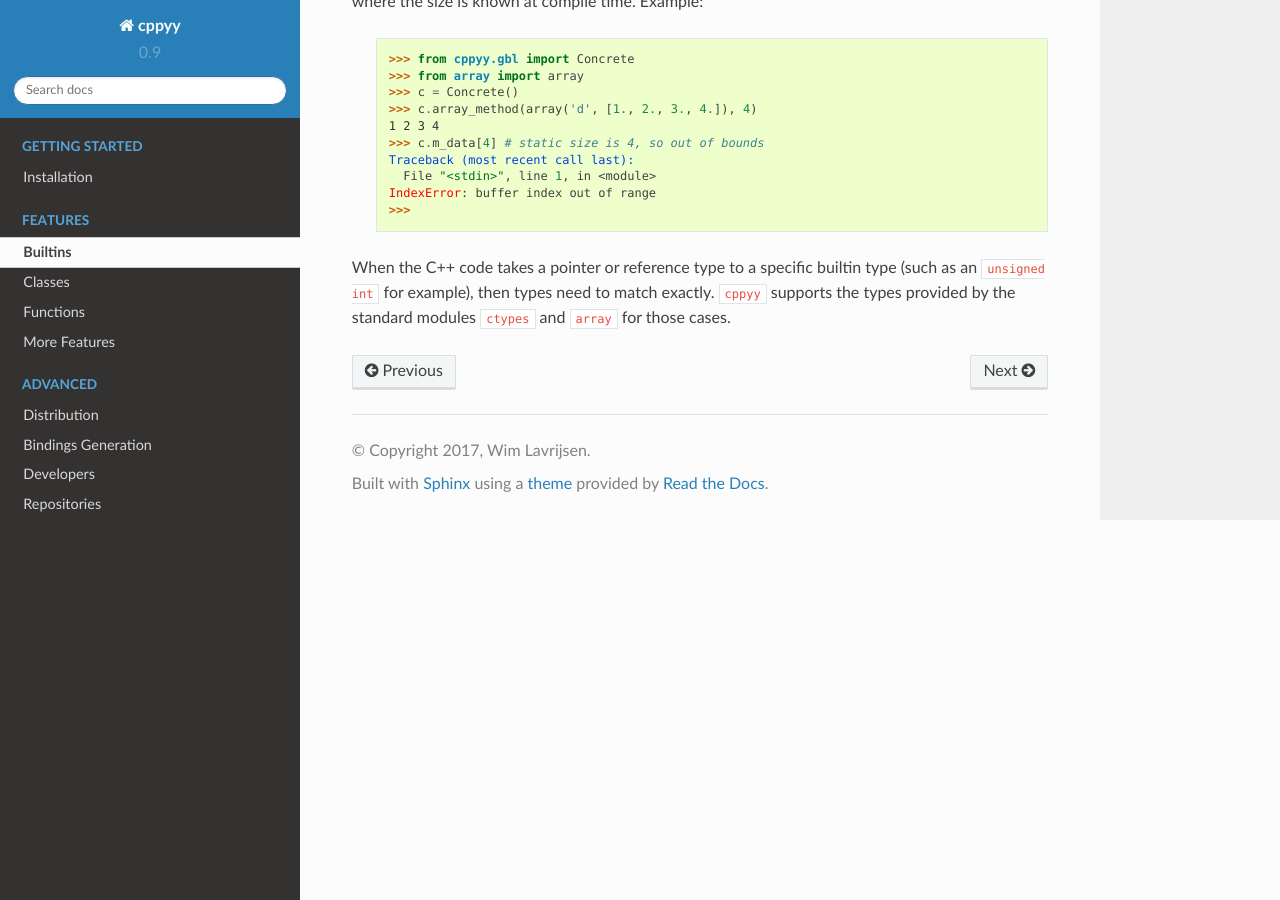
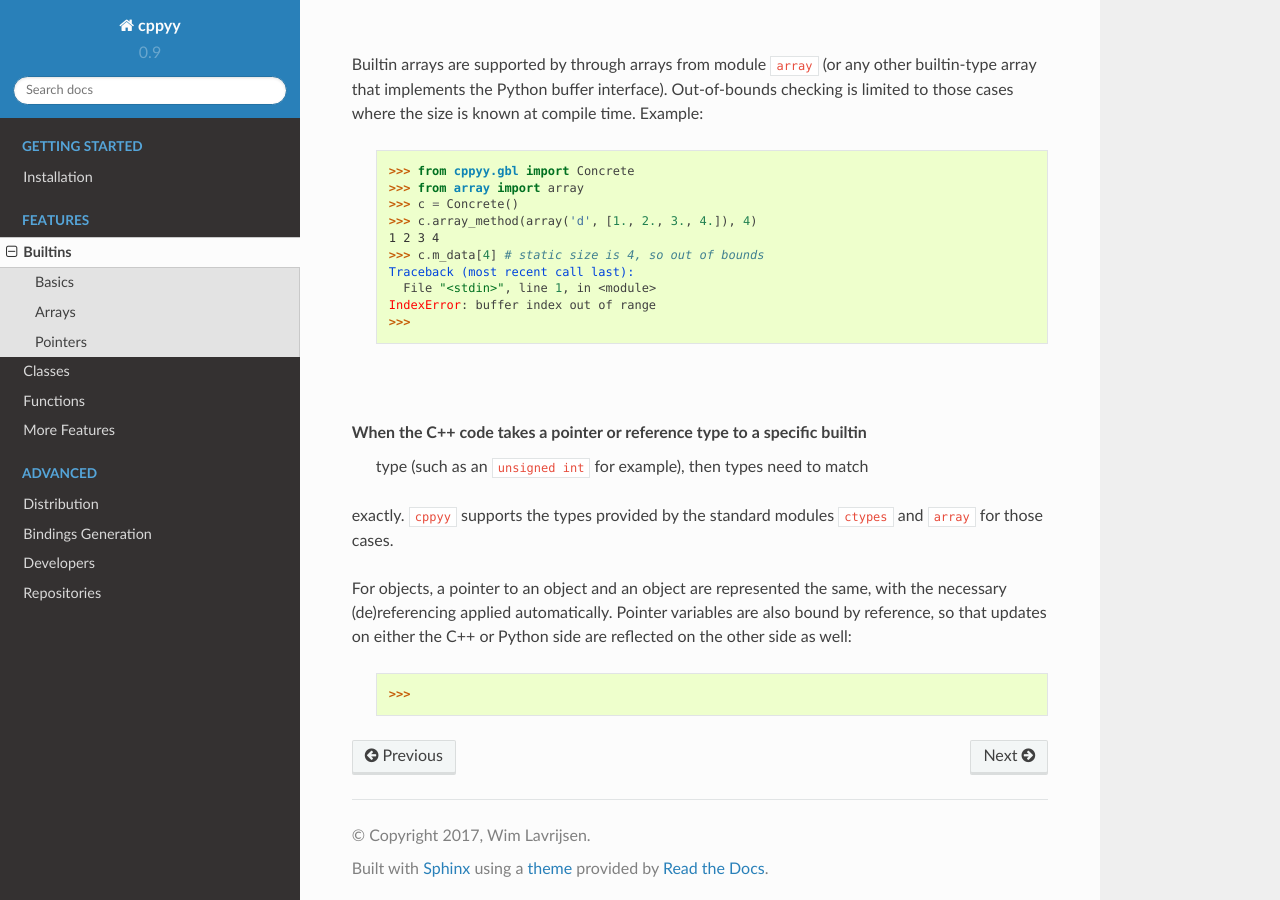
Before and after one commit to wlav/cppyy, a Sphinx documentation site: the page built from doc/source/builtins.rst, in a window 1280 px wide and 900 px high, scrolled down 828 px. Built offline with Sphinx 7.4.7 and the Read the Docs theme 2.0.0, drawn with Linux system fonts in a browser that asks for light colours.

Commit message:
more documentation

```diff
--- a/doc/source/builtins.rst
+++ b/doc/source/builtins.rst
@@ -22,6 +26,9 @@ Download it, save it under the name ``features.h``, and load it:
     >>>
 
 
+:toconly:`Basics`
+"""""""""""""""""
+
 Most builtin data types map onto the expected equivalent Python types, with
 the caveats that there may be size differences, different precision or
 rounding.
@@ -40,6 +47,10 @@ unsigned-ness is still honored:
       File "<stdin>", line 1, in <module>
     ValueError: cannot convert negative integer to unsigned
     >>>
+
+
+:toconly:`Arrays`
+"""""""""""""""""
 
 Builtin arrays are supported by through arrays from module ``array`` (or any
 other builtin-type array that implements the Python buffer interface).
@@ -60,8 +71,21 @@ Example:
     IndexError: buffer index out of range
     >>>
 
+
+:toconly:`Pointers`
+"""""""""""""""""""
+
 When the C++ code takes a pointer or reference type to a specific builtin
-type (such as an ``unsigned int`` for example), then types need to match
+ type (such as an ``unsigned int`` for example), then types need to match
 exactly.
 ``cppyy`` supports the types provided by the standard modules ``ctypes`` and
 ``array`` for those cases.
+
+For objects, a pointer to an object and an object are represented the same,
+with the necessary (de)referencing applied automatically.
+Pointer variables are also bound by reference, so that updates on either the
+C++ or Python side are reflected on the other side as well:
+
+  .. code-block:: python
+
+     >>>
--- a/doc/source/classes.rst
+++ b/doc/source/classes.rst
@@ -21,6 +21,7 @@ Download it, save it under the name ``features.h``, and load it:
     >>> import cppyy
     >>> cppyy.include('features.h')
     >>>
+
 
 :toconly:`Basics`
 """""""""""""""""
@@ -123,6 +124,7 @@ implementations can.
 As the output of ``help`` showed, the ``Concrete`` constructor takes
 an integer argument, that by default is 42.
 
+
 :toconly:`Typedefs`
 """"""""""""""""""""
 
@@ -135,6 +137,7 @@ they refer.
     >>> Concrete is Concrete_t
     True
     >>>
+
 
 :toconly:`Data members`
 """""""""""""""""""""""
@@ -199,6 +202,7 @@ Similarly, if all classes are bound, the normal Python rules apply:
     called Concrete::abstract_method
     >>>
 
+
 :toconly:`Templates`
 """"""""""""""""""""
 
```
Also changed, not shown: other parts of doc/source/builtins.rst (+4 -0 lines).
